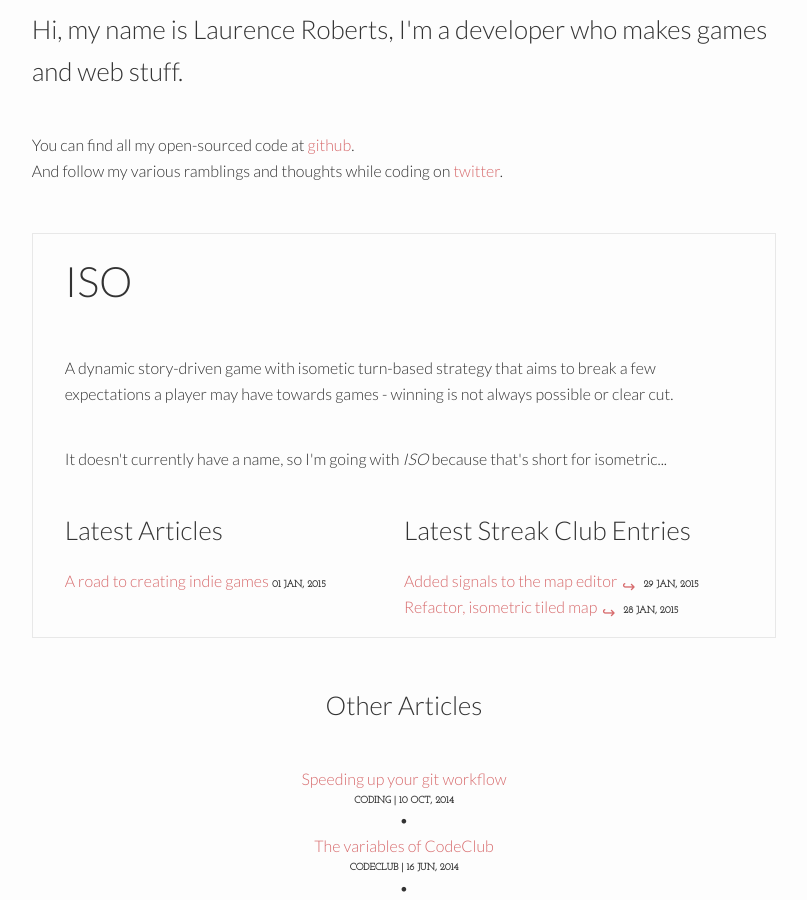
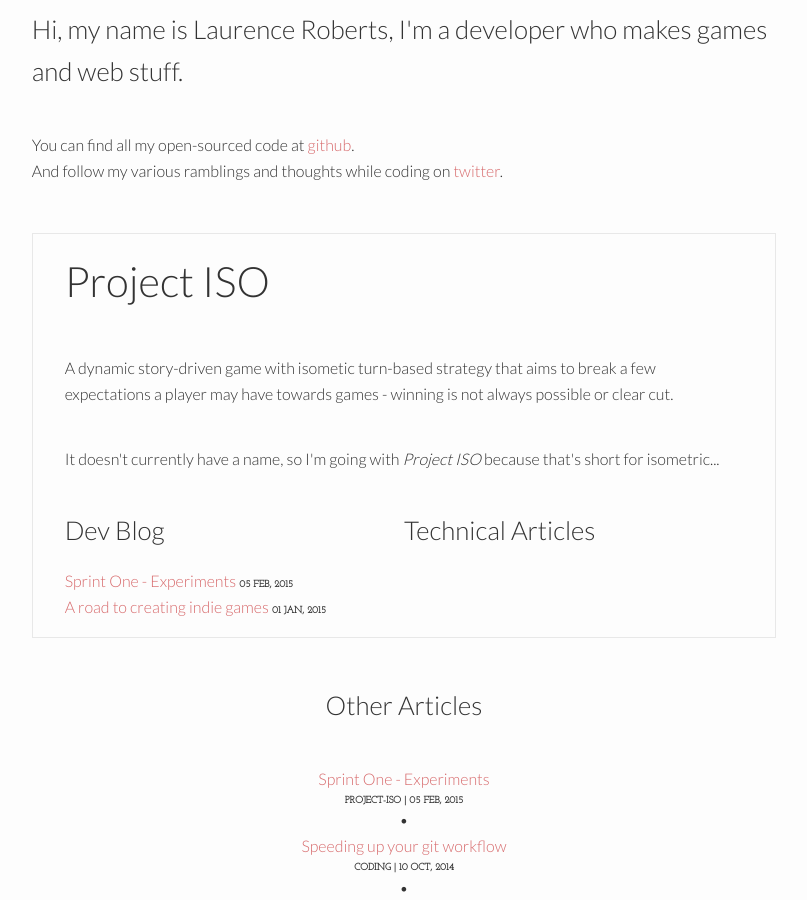
Before and after one commit to lsjroberts/gelatin-design, a Jekyll site: the page built from index.html, in a window 1280 px wide and 900 px high, scrolled down 442 px. Shown: the whole window, without its empty margins (236-1043 px from the left). Built offline with Jekyll 4.4.1, drawn with Linux system fonts in a browser that asks for light colours.

Commit message:
Added "Sprint One - Experiments" blog

```diff
--- a/_includes/banners/project-iso.html
+++ b/_includes/banners/project-iso.html
@@ -1,5 +1,5 @@
 <div class="project-banner">
-    <h3>ISO</h3>
+    <h3>Project ISO</h3>
 
     <p>
         A dynamic story-driven game with isometic turn-based strategy that aims
@@ -8,37 +8,43 @@
     </p>
 
     <p>
-        It doesn't currently have a name, so I'm going with <em>ISO</em>
+        It doesn't currently have a name, so I'm going with <em>Project ISO</em>
         because that's short for isometric...
     </p>
 
     <div class="post-list">
-        <h4>Latest Articles</h4>
+        <h4>Dev Blog</h4>
 
         <ul>
             {% for post in site.posts %}
-                {% if post.tags contains "project-iso" %}
+                {% if post.tags contains "project-iso" or post.categories contains "project-iso" %}
+                    {% if post.tags contains "elm" %}
+
+                    {% else %}
                         <li>
                             <a class="post-link" href="{{ post.url | prepend: site.baseurl }}">{{ post.title }}</a>
                             <span class="post-meta">{{ post.date | date: "%d %b, %Y" }}</span>
                         </li>
+                    {% endif %}
                 {% endif %}
             {% endfor %}
         </ul>
     </div>
 
     <div class="streak-club post-list">
-        <h4>Latest Streak Club Entries</h4>
+        <h4>Technical Articles</h4>
 
         <ul>
+            {% for post in site.posts %}
+                {% if post.tags contains "project-iso" or post.categories contains "project-iso" %}
+                    {% if post.tags contains "elm" %}
                         <li>
-                <a class="post-link external" href="http://streak.club/submission/182">Added signals to the map editor</a>
-                <span class="post-meta">29 Jan, 2015</span>
+                            <a class="post-link" href="{{ post.url | prepend: site.baseurl }}">{{ post.title }}</a>
+                            <span class="post-meta">{{ post.date | date: "%d %b, %Y" }}</span>
                         </li>
-            <li>
-                <a class="post-link external" href="http://streak.club/submission/138">Refactor, isometric tiled map</a>
-                <span class="post-meta">28 Jan, 2015</span>
-            </li>
+                    {% endif %}
+                {% endif %}
+            {% endfor %}
         </ul>
     </div>
 </div>
--- a/_includes/post.html
+++ b/_includes/post.html
@@ -16,7 +16,7 @@
         {{ content }}
     </article>
 
-    {% if page.tags contains "project-iso" %}
+    {% if page.tags contains "project-iso" or page.categories contains "project-iso" %}
         {% include banners/project-iso.html %}
     {% endif %}
 
```
Also changed, not shown: _posts/2015-02-05-sprint-one-experiments.md (added, +30 -0 lines), images/blog/2015-02-05/iso-map-size.jpg (added), images/blog/2015-02-05/iso-map.jpg (added), 6 other files. Lines whose indentation alone changed are shown as unchanged.
